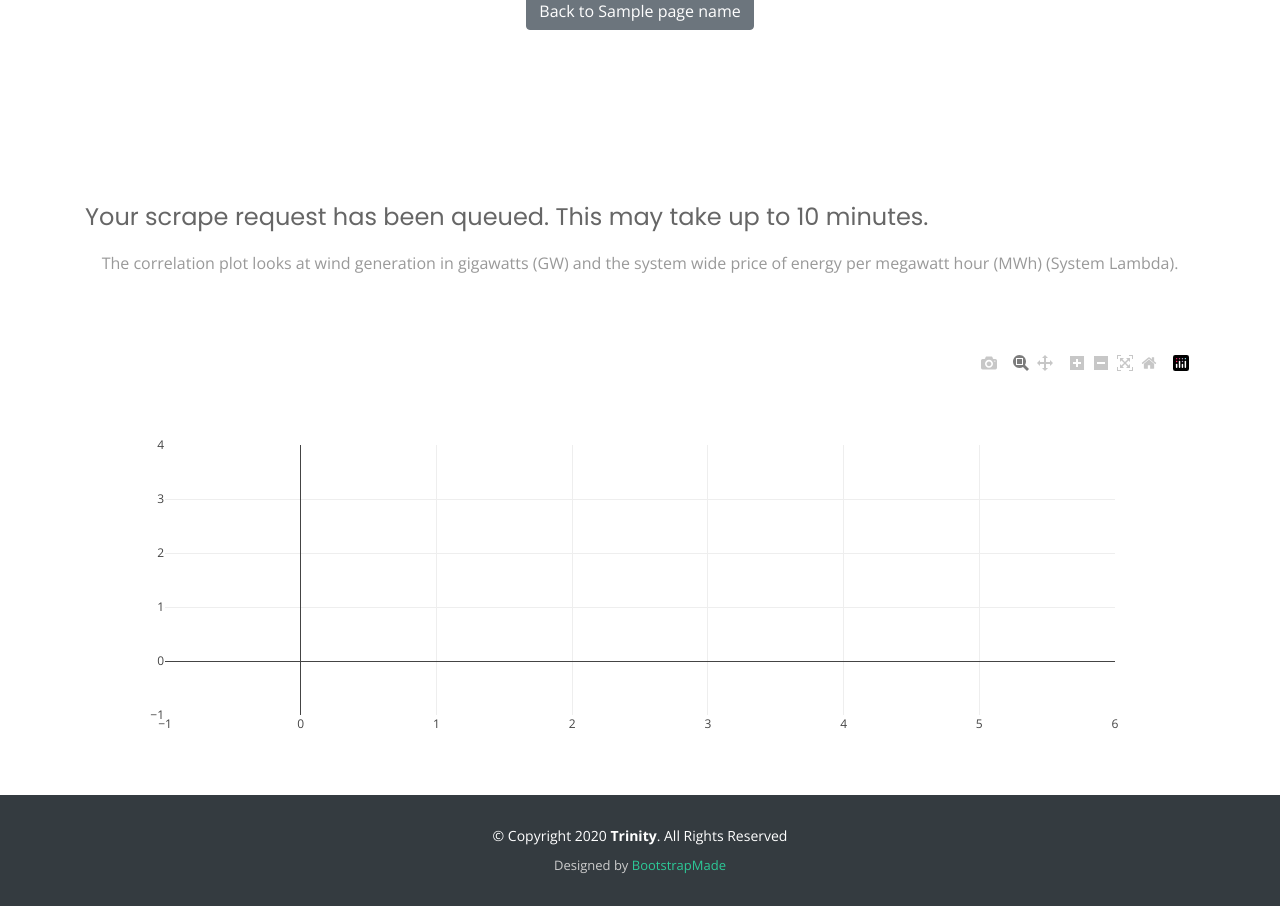
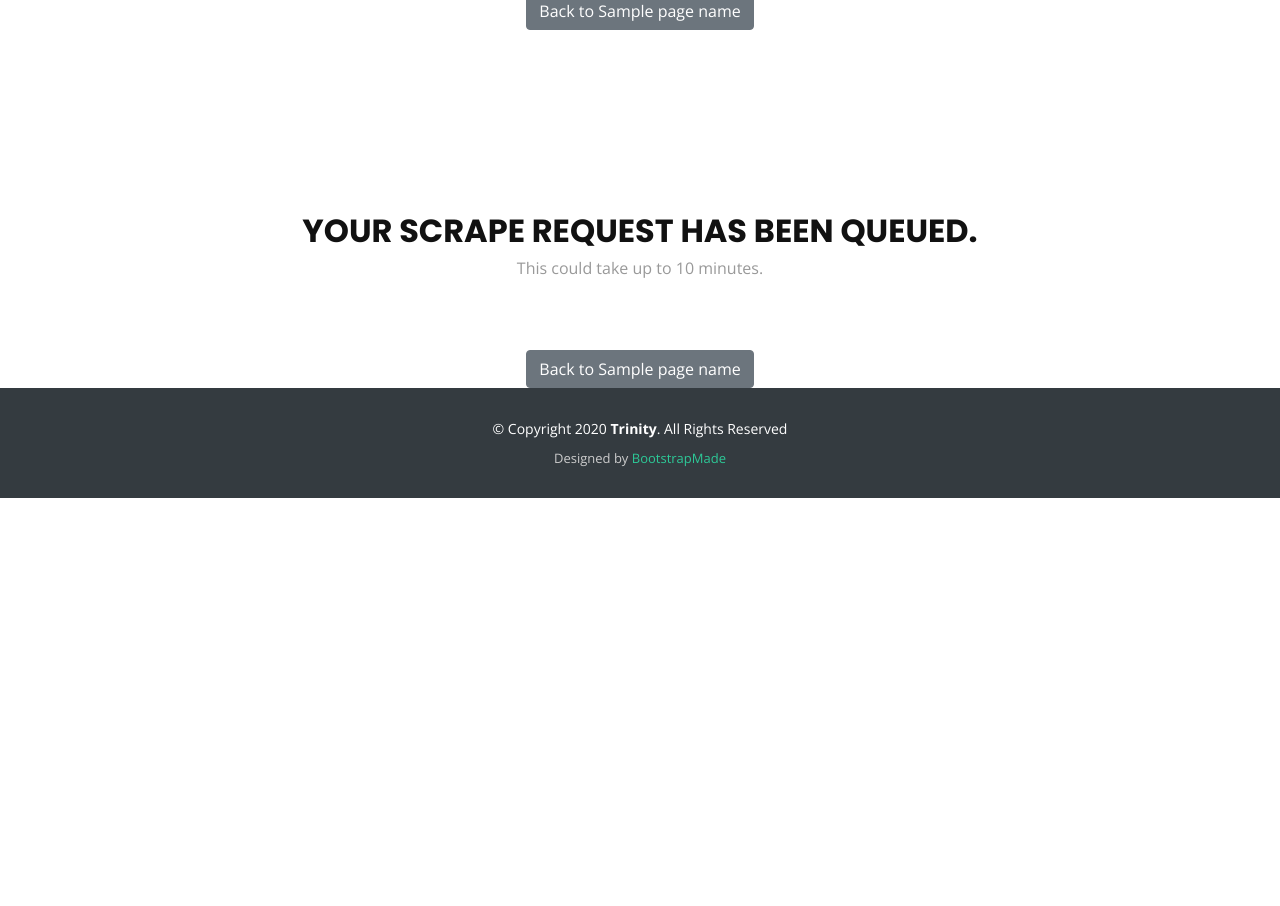
Before and after one commit to ybacoder/project-2, a Python web app: template templates/scrape.html in a window 1280 px wide. Shown: the part 319-1225 px from the top of the page. After the commit the page ends 817 px from the top, so only its background shows below. Run offline with Jinja, Linux system fonts and the light colour scheme; the template is opened without the code that fills it: most values are stand-ins (such as "Sample title", 1, 10 or a date in 2020); some libraries are stand-ins or nearby versions.

Commit message:
Redo <main> of scrape.html similarly to other templates

```diff
--- a/templates/scrape.html
+++ b/templates/scrape.html
@@ -75,22 +75,22 @@
 
 <main id="main">
 
-  <!-- ======= Correlation Section ======= -->
+  <!-- ======= Scrape Confirmation Section ======= -->
     <section id="scrape-confirmation">
       <div class="container wow fadeIn">
         <div class="section-header">
-          <h4><br>Your scrape request has been queued. This may take up to 10 minutes.</h4>
-          <p class="section-description">The correlation plot looks at wind generation in gigawatts (GW) and the system wide price of energy per megawatt hour (MWh) (System Lambda).</p>
+          <h3 class="section-title"> </br>Your scrape request has been queued.</h3>
+          <p class="section-description">This could take up to 10 minutes.</p>
         </div>
         <body>
-            <center><div id="plot"></div></center>
-            <script>
-              plot_div = document.getElementById('plot');
-              Plotly.newPlot(plot_div, {{ data | safe }}, {{ layout | safe }});
-            </script>
+            <center>
+              <a href="{{ url_for(referring_func_name) }}">
+                <button id="filter-btn" type="button" class="btn btn-secondary">Back to {{ page_name }}</button>
+              </a>
+            </center>
         </body>
       </div>
-    </section><!-- End Correlation Section -->
+    </section><!-- End Scrape Confirmation Section -->
 
   </main><!-- End #main -->
 
```
